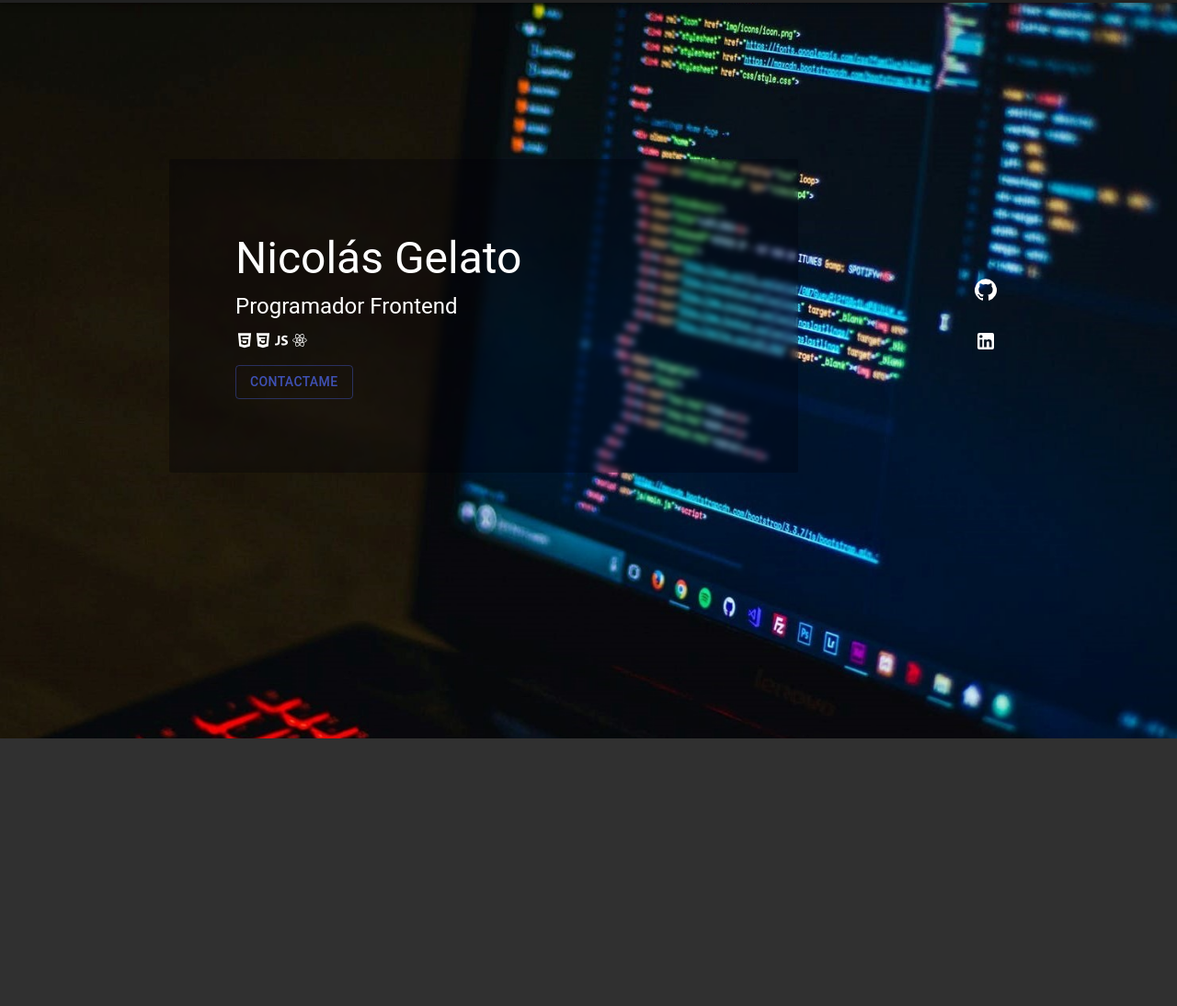
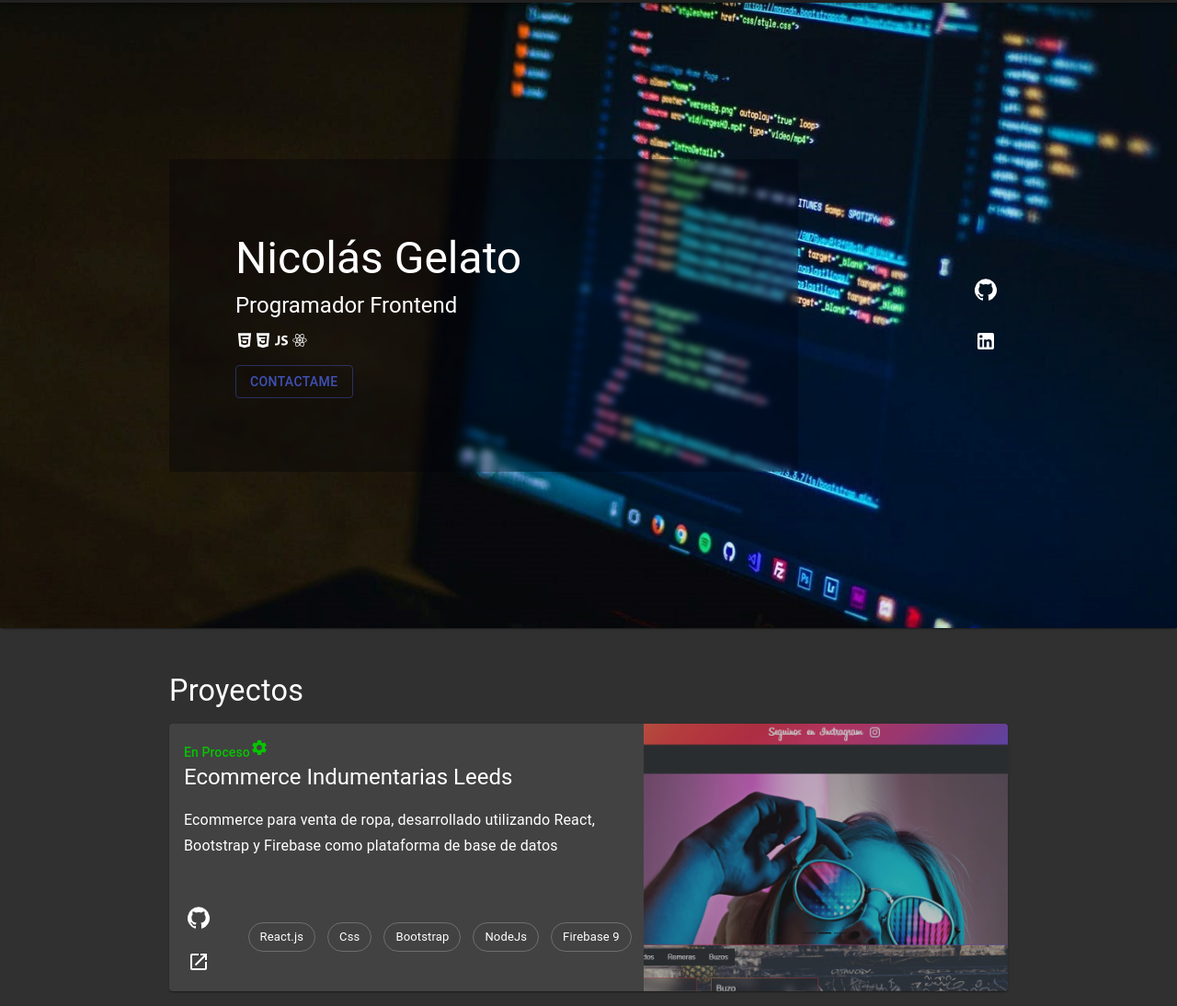
Before and after one commit to NicoGelato/NicoGelato-portafolio, a Gatsby site: page / in a window 1280 px wide. Shown: the part 61-1155 px from the top of the page at 92% size. Before the commit the page ends 864 px from the top, so only its background shows below. Built offline with nearby package versions, Linux system fonts and the light colour scheme; Gatsby itself is replaced by a stand-in of ours.

Commit message:
Cree el componente Projects y, dentro de este ultimo, el componente Project. Agregue el proyecto Leeds Ecommerce

```diff
--- a/src/components/Header.jsx
+++ b/src/components/Header.jsx
@@ -1,15 +1,21 @@
-import React, {useState} from "react";
-import { Container, IconButton, Link, SwipeableDrawer, Divider, List, ListItem } from "@material-ui/core";
+import React, { useState } from "react";
 import { makeStyles } from "@material-ui/core";
 import AppBar from "@material-ui/core/AppBar";
 import ToolBar from "@material-ui/core/ToolBar";
 import Avatar from "@material-ui/core/Avatar";
+import {
+  Container,
+  IconButton,
+  Link,
+  SwipeableDrawer,
+  Divider,
+  List,
+  ListItem,
+} from "@material-ui/core";
 // Revisar componente obsoleto Hidden en la v5 de MUI
 import Hidden from "@material-ui/core/Hidden";
 import MenuIcon from "@material-ui/icons/Menu";
 import ChevronRightIcon from "@material-ui/icons/ChevronRight";
-
-
 
 const useStyles = makeStyles((theme) => ({
   link: {
@@ -17,21 +23,18 @@
   },
   avatar: {
     marginRight: "auto",
-      color: "rgb(200,200,200)",
-
+    color: "rgb(200,200,200)",
   },
 }));
 
 const navegationLinks = [
-  { name: "Proyectos", href: "" },
-  { name: "CV", href: "" },
-  { name: "Sobre mí", href: "" },
+  { name: "Proyectos", href: "#Proyectos" },
+  { name: "CV", href: "#CV" },
+  { name: "Sobre mí", href: "#Sobremí" },
 ];
 
 const Header = () => {
-
-    const [open, setOpen] = useState(false);
-
+  const [open, setOpen] = useState(false);
 
   const styles = useStyles();
   return (
@@ -47,6 +50,7 @@
                 color="textPrimary"
                 underline="none"
                 href={link.href}
+                key={link.href}
               >
                 {link.name}
               </Link>
@@ -73,7 +77,7 @@
         <Divider />
         <List>
           {navegationLinks.map((link) => (
-            <ListItem>
+            <ListItem key={link.name}>
               <Link
                 className={styles.link}
                 variant="button"
--- a/src/components/HeroSection.jsx
+++ b/src/components/HeroSection.jsx
@@ -5,8 +5,8 @@
 import Container from "@material-ui/core/Container";
 import Grid from "@material-ui/core/Grid";
 import Typography from "@material-ui/core/Typography";
+import Box from "@material-ui/core/Box";
 import Button from "@material-ui/core/Button";
-import Box from "@material-ui/core/Box";
 import Grow from "@material-ui/core/Grow";
 import { Hidden } from "@material-ui/core";
 import { StaticImage } from "gatsby-plugin-image";
@@ -15,8 +15,6 @@
 import { DiCss3 } from "@react-icons/all-files/di/DiCss3";
 import { DiJavascript1 } from "@react-icons/all-files/di/DiJavascript1";
 import { DiReact } from "@react-icons/all-files/di/DiReact";
-// import { SiBootstrap } from "@react-icons/all-files/si/SiBootstrap";
-
 // Fondo
 import backgroundImage from "../images/portfolioCodingImage_2.jpeg";
 // Componentes locales
@@ -26,6 +24,7 @@
 const useStyles = makeStyles((theme) => ({
   section: {
     height: "85vh",
+    position: "relative"
   },
   container: {
     height: "100%",
@@ -53,10 +52,10 @@
 
 // Items Frontend
 const TechnologyItems = [
-  { icon: <DiHtml5 title="HTML 5" /> },
-  { icon: <DiCss3 title="CSS 3" /> },
-  { icon: <DiJavascript1 title="JavaScript" /> },
-  { icon: <DiReact title="React" /> },
+  { icon: <DiHtml5 key="HTML" title="HTML 5" /> },
+  { icon: <DiCss3 key="CSS" title="CSS 3" /> },
+  { icon: <DiJavascript1 key="JavaScript" title="JavaScript" /> },
+  { icon: <DiReact key="React" title="React" /> },
 ];
 
 const HeroSection = () => {
@@ -68,16 +67,14 @@
     setShouldShow(true);
   }, []);
 
-
-
   return (
     <>
-      <StaticImage
-        className={styles.heroImage}
-        src="../images/portfolioCodingImage_2.jpeg"
-      />
-      <Paper className={styles.section}>
-        {/* Revisar esta parte porque no me convence mucho la imagen*/}
+      <Paper className={styles.section} id="Sobremí">
+        <StaticImage
+          className={styles.heroImage}
+          src="../images/portfolioCodingImage_2.jpeg"
+          alt="Imagen de fondo: netbook con codigo"
+        />
         <Container className={styles.container} maxWidth="md">
           <Grid
             container
--- /dev/null
+++ b/src/components/Projects.jsx
@@ -0,0 +1,162 @@
+import React from "react";
+import GitHubIcon from "@material-ui/icons/GitHub";
+import OpenInNewIcon from "@material-ui/icons/OpenInNew";
+import SettingsIcon from "@material-ui/icons/Settings";
+import Container from "@material-ui/core/Container";
+import Grid from "@material-ui/core/Grid";
+import Typography from "@material-ui/core/Typography";
+import Box from "@material-ui/core/Box";
+import { Card, CardMedia, CardContent, CardActions } from "@material-ui/core";
+import { IconButton } from "@material-ui/core";
+import Chip from "@material-ui/core/Chip";
+import Hidden from "@material-ui/core/Hidden";
+// Estilos
+import { makeStyles } from "@material-ui/core";
+// Imagen Proyecto
+import leedsPortada from "../images/leedsPortada.png";
+
+const useStyles = makeStyles((theme) => ({
+  card: {
+    display: "flex",
+    marginLeft: "auto",
+  },
+  cardMedia: {
+    width: "75%",
+    opacity: "0.7",
+  },
+  link: {
+    marginRight: "auto",
+  },
+  tag: {
+    marginRight: 5,
+    marginBottom: 5,
+  },
+  statusOfProject: {
+    color: "#06C400",
+  },
+}));
+
+const TagsContainer = ({ tags }) => {
+  const styles = useStyles();
+
+  return (
+    <>
+      {tags.map((tag) => (
+        <Chip
+          className={styles.tag}
+          label={tag}
+          variant="outlined"
+          key={tag}
+        ></Chip>
+      ))}
+    </>
+  );
+};
+
+const Project = ({
+  title,
+  description,
+  statusOfProject,
+  imageUrl,
+  imageAlt,
+  tags,
+  links,
+}) => {
+  const styles = useStyles();
+  return (
+    <Grid item>
+      <Card className={styles.card}>
+        <div>
+          <CardContent>
+            {statusOfProject === "En Proceso" && (
+              <Typography
+                className={styles.statusOfProject}
+                variant="subtitle2"
+              >
+                {statusOfProject}
+                <SettingsIcon
+                  className={styles.statusOfProject}
+                  fontSize="small"
+                />
+              </Typography>
+            )}
+            <Typography variant="h5" paragraph>
+              {title}
+            </Typography>
+            <Typography variant="subtitle1" paragraph>
+              {description}
+            </Typography>
+
+            <Hidden mdUp>
+              <TagsContainer tags={tags} />
+            </Hidden>
+          </CardContent>
+          <CardActions>
+            <div className={styles.link}>
+              {links.map((linkItem) => (
+                <IconButton
+                  key={linkItem.href}
+                  href={linkItem.href}
+                  title={linkItem.title}
+                  target="_blank"
+                >
+                  {" "}
+                  <linkItem.icon />
+                </IconButton>
+              ))}
+            </div>
+            <Hidden smDown>
+              <TagsContainer tags={tags} />
+            </Hidden>
+          </CardActions>
+        </div>
+        <Hidden xsDown>
+          <CardMedia className={styles.cardMedia} image={imageUrl} alt={imageAlt}></CardMedia>
+        </Hidden>
+      </Card>
+    </Grid>
+  );
+};
+
+const projectsData = [
+  {
+    title: "Ecommerce Indumentarias Leeds",
+    description:
+      "Ecommerce para venta de ropa, desarrollado utilizando React, Bootstrap y Firebase como plataforma de base de datos",
+    statusOfProject: "En Proceso",
+    imageUrl: `${leedsPortada}`,
+    imageAlt: "Ecommerce de Indumentarias Leeds",
+    tags: ["React.js", "Css", "Bootstrap", "NodeJs", "Firebase 9"],
+    links: [
+      {
+        icon: GitHubIcon,
+        href: "https://github.com/NicoGelato/coderHouse-React-Gelato",
+        title: "Ver código",
+      },
+      {
+        icon: OpenInNewIcon,
+        href: "https://leedsindumentaria.netlify.app/",
+        title: "Ir a la página",
+      },
+    ],
+  },
+];
+
+const Projects = () => {
+  return (
+    <>
+      <Container maxWidth="md" id="Proyectos">
+        <Box pt={6} mb={2}>
+          <Typography variant="h4">Proyectos</Typography>
+        </Box>
+        <Grid container direction="column" spacing={4}>
+          {projectsData.map((data) => (
+            <Project {...data} key={data.title }/>
+          ))}
+        </Grid>
+      </Container>
+    </>
+  );
+};
+
+export default Projects;
--- a/src/components/Social.jsx
+++ b/src/components/Social.jsx
@@ -30,7 +30,7 @@
   return (
     <Grid container direction={direction || "row"} spacing={1}>
       {socialItems.map((item) => (
-        <Grow in={shouldShow}>
+        <Grow key={item.title} in={shouldShow}>
           <Grid item>
             <Link href={item.url} title={item.title} target="_blank">
               <IconButton>
--- a/src/pages/index.jsx
+++ b/src/pages/index.jsx
@@ -1,15 +1,18 @@
 import React from "react";
-import { createTheme, ThemeProvider } from "@material-ui/core/styles";
+import { createTheme, ThemeProvider, responsiveFontSizes } from "@material-ui/core/styles";
 import CssBaseLine from "@material-ui/core/CssBaseLine";
 import HeroSection from "../components/HeroSection";
 import Header from "../components/Header";
+import Projects from "../components/Projects";
 
-
-const darkTheme = createTheme({
+let darkTheme = createTheme({
   palette: {
     type: "dark",
   },
+
 });
+
+darkTheme = responsiveFontSizes(darkTheme)
 
 function indexPage() {
   return (
@@ -17,6 +20,7 @@
       <CssBaseLine />
       <Header />
       <HeroSection />
+      <Projects />
     </ThemeProvider>
   );
 }
```
Also changed, not shown: src/images/leedsPortada.png (added).
